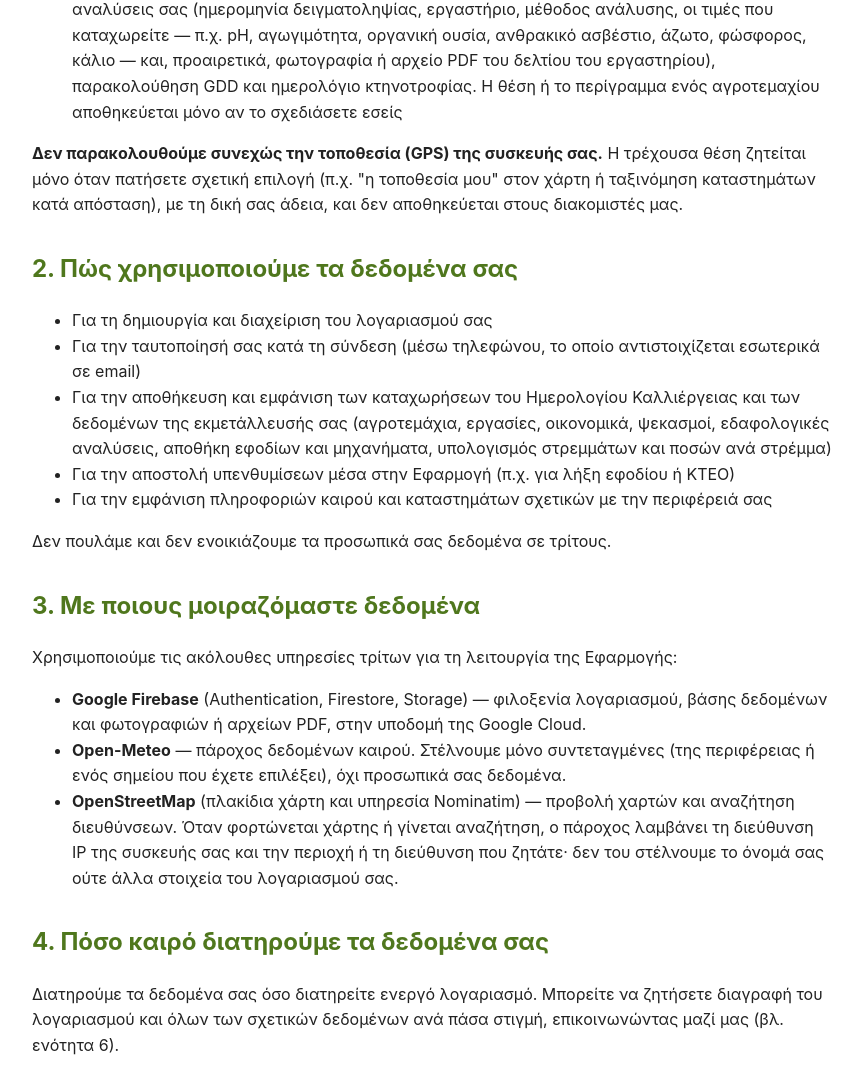
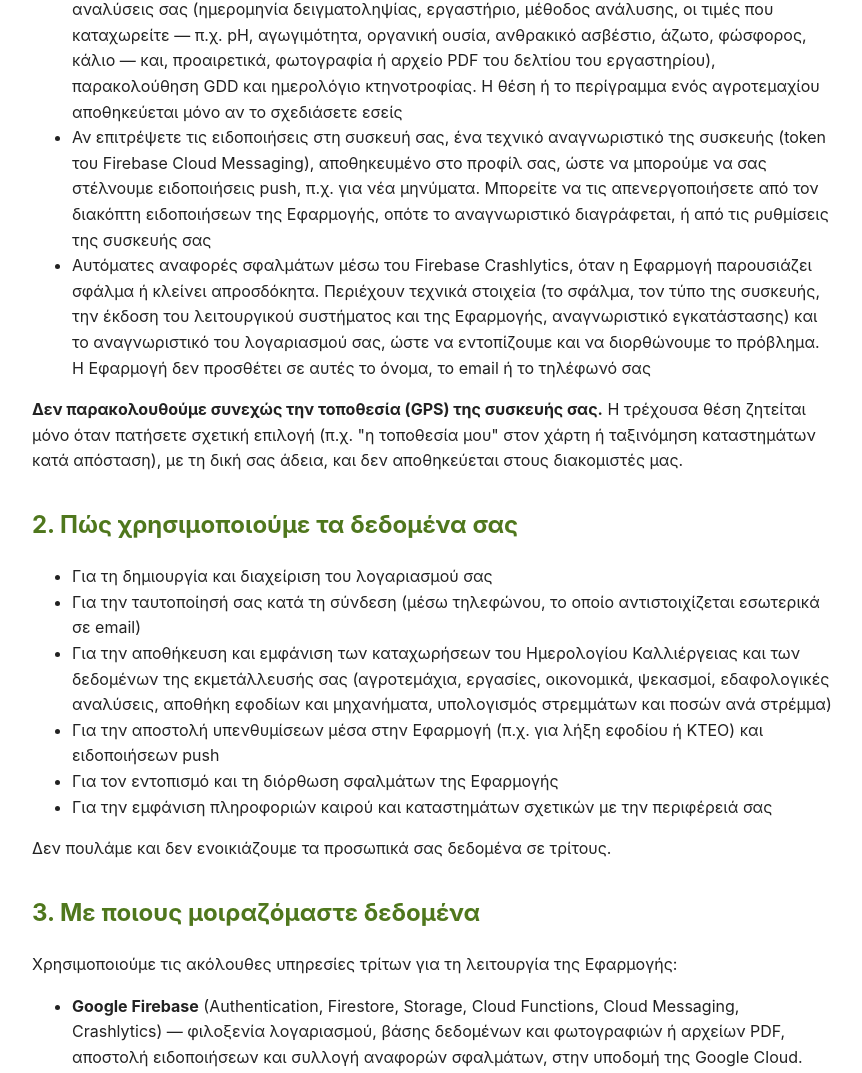
Before and after one commit to StefanosVks7/agreekultural_app, a plain HTML site: page privacy.html in a window 1280 px wide. Shown: the part 779-1852 px from the top of the page, without its empty margins (208-1070 px from the left). Drawn offline with Linux system fonts and the light colour scheme.

Commit message:
Update privacy.html

```diff
--- a/privacy.html
+++ b/privacy.html
@@ -34,6 +34,8 @@
   <li>Φωτογραφίες και σημειώσεις που ανεβάζετε οικειοθελώς στο "Ημερολόγιο Καλλιέργειας" (Crop Journal)</li>
   <li>Την περιφέρεια που επιλέγετε, ώστε να σας δείχνουμε σχετικές πληροφορίες καιρού και καταστημάτων</li>
   <li>Δεδομένα διαχείρισης της εκμετάλλευσής σας που καταχωρείτε οικειοθελώς: αγροτεμάχια (όνομα, καλλιέργεια, στρέμματα και, προαιρετικά, μια θέση ή το περίγραμμά τους στον χάρτη), εργασίες, οικονομικά στοιχεία, καταγραφές ψεκασμών, την αποθήκη εφοδίων σας (όνομα, ποσότητα και ημερομηνία λήξης κάθε προϊόντος), τα μηχανήματά σας (όνομα, τύπος, ημερομηνίες ΚΤΕΟ, ασφάλειας και service και, προαιρετικά, αριθμός κυκλοφορίας ή σειράς), τις εδαφολογικές αναλύσεις σας (ημερομηνία δειγματοληψίας, εργαστήριο, μέθοδος ανάλυσης, οι τιμές που καταχωρείτε — π.χ. pH, αγωγιμότητα, οργανική ουσία, ανθρακικό ασβέστιο, άζωτο, φώσφορος, κάλιο — και, προαιρετικά, φωτογραφία ή αρχείο PDF του δελτίου του εργαστηρίου), παρακολούθηση GDD και ημερολόγιο κτηνοτροφίας. Η θέση ή το περίγραμμα ενός αγροτεμαχίου αποθηκεύεται μόνο αν το σχεδιάσετε εσείς</li>
+  <li>Αν επιτρέψετε τις ειδοποιήσεις στη συσκευή σας, ένα τεχνικό αναγνωριστικό της συσκευής (token του Firebase Cloud Messaging), αποθηκευμένο στο προφίλ σας, ώστε να μπορούμε να σας στέλνουμε ειδοποιήσεις push, π.χ. για νέα μηνύματα. Μπορείτε να τις απενεργοποιήσετε από τον διακόπτη ειδοποιήσεων της Εφαρμογής, οπότε το αναγνωριστικό διαγράφεται, ή από τις ρυθμίσεις της συσκευής σας</li>
+  <li>Αυτόματες αναφορές σφαλμάτων μέσω του Firebase Crashlytics, όταν η Εφαρμογή παρουσιάζει σφάλμα ή κλείνει απροσδόκητα. Περιέχουν τεχνικά στοιχεία (το σφάλμα, τον τύπο της συσκευής, την έκδοση του λειτουργικού συστήματος και της Εφαρμογής, αναγνωριστικό εγκατάστασης) και το αναγνωριστικό του λογαριασμού σας, ώστε να εντοπίζουμε και να διορθώνουμε το πρόβλημα. Η Εφαρμογή δεν προσθέτει σε αυτές το όνομα, το email ή το τηλέφωνό σας</li>
 </ul>
 <p><strong>Δεν παρακολουθούμε συνεχώς την τοποθεσία (GPS) της συσκευής σας.</strong> Η τρέχουσα θέση
 ζητείται μόνο όταν πατήσετε σχετική επιλογή (π.χ. "η τοποθεσία μου" στον χάρτη ή ταξινόμηση
@@ -44,7 +46,8 @@
   <li>Για τη δημιουργία και διαχείριση του λογαριασμού σας</li>
   <li>Για την ταυτοποίησή σας κατά τη σύνδεση (μέσω τηλεφώνου, το οποίο αντιστοιχίζεται εσωτερικά σε email)</li>
   <li>Για την αποθήκευση και εμφάνιση των καταχωρήσεων του Ημερολογίου Καλλιέργειας και των δεδομένων της εκμετάλλευσής σας (αγροτεμάχια, εργασίες, οικονομικά, ψεκασμοί, εδαφολογικές αναλύσεις, αποθήκη εφοδίων και μηχανήματα, υπολογισμός στρεμμάτων και ποσών ανά στρέμμα)</li>
-  <li>Για την αποστολή υπενθυμίσεων μέσα στην Εφαρμογή (π.χ. για λήξη εφοδίου ή ΚΤΕΟ)</li>
+  <li>Για την αποστολή υπενθυμίσεων μέσα στην Εφαρμογή (π.χ. για λήξη εφοδίου ή ΚΤΕΟ) και ειδοποιήσεων push</li>
+  <li>Για τον εντοπισμό και τη διόρθωση σφαλμάτων της Εφαρμογής</li>
   <li>Για την εμφάνιση πληροφοριών καιρού και καταστημάτων σχετικών με την περιφέρειά σας</li>
 </ul>
 <p>Δεν πουλάμε και δεν ενοικιάζουμε τα προσωπικά σας δεδομένα σε τρίτους.</p>
@@ -52,7 +55,7 @@
 <h2>3. Με ποιους μοιραζόμαστε δεδομένα</h2>
 <p>Χρησιμοποιούμε τις ακόλουθες υπηρεσίες τρίτων για τη λειτουργία της Εφαρμογής:</p>
 <ul>
-  <li><strong>Google Firebase</strong> (Authentication, Firestore, Storage) — φιλοξενία λογαριασμού, βάσης δεδομένων και φωτογραφιών ή αρχείων PDF, στην υποδομή της Google Cloud.</li>
+  <li><strong>Google Firebase</strong> (Authentication, Firestore, Storage, Cloud Functions, Cloud Messaging, Crashlytics) — φιλοξενία λογαριασμού, βάσης δεδομένων και φωτογραφιών ή αρχείων PDF, αποστολή ειδοποιήσεων και συλλογή αναφορών σφαλμάτων, στην υποδομή της Google Cloud.</li>
   <li><strong>Open-Meteo</strong> — πάροχος δεδομένων καιρού. Στέλνουμε μόνο συντεταγμένες (της περιφέρειας ή ενός σημείου που έχετε επιλέξει), όχι προσωπικά σας δεδομένα.</li>
   <li><strong>OpenStreetMap</strong> (πλακίδια χάρτη και υπηρεσία Nominatim) — προβολή χαρτών και αναζήτηση διευθύνσεων. Όταν φορτώνεται χάρτης ή γίνεται αναζήτηση, ο πάροχος λαμβάνει τη διεύθυνση IP της συσκευής σας και την περιοχή ή τη διεύθυνση που ζητάτε· δεν του στέλνουμε το όνομά σας ούτε άλλα στοιχεία του λογαριασμού σας.</li>
 </ul>
```
